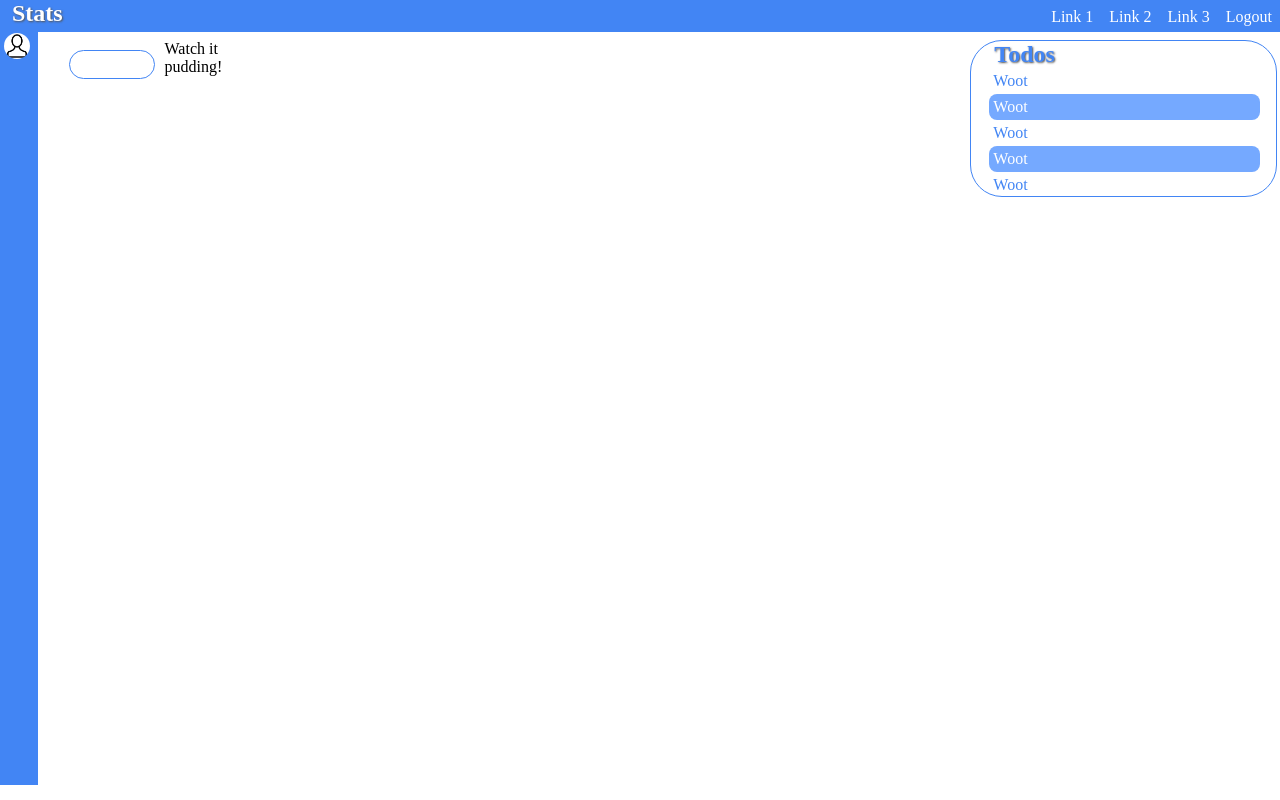
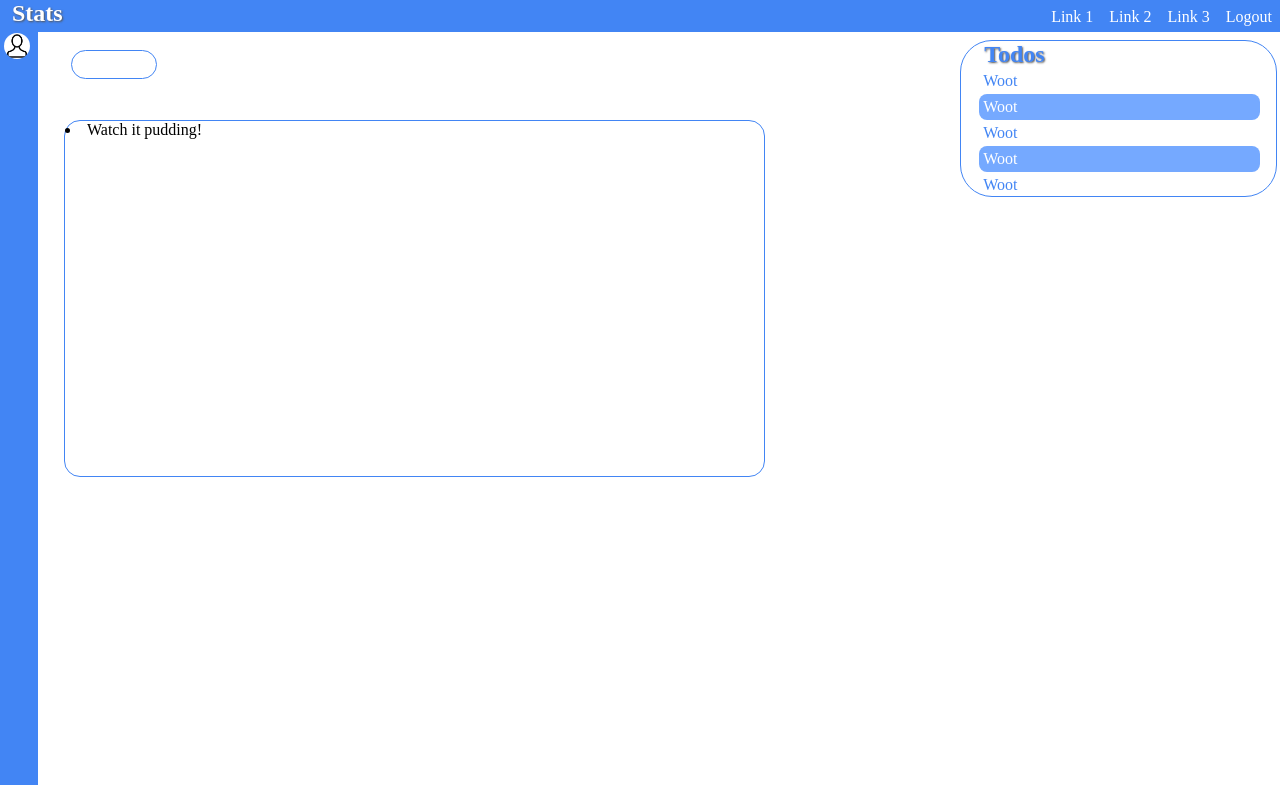
Before and after one commit to romcar/stats, a React app: page / in a window 1280 px wide. Built offline with nearby package versions, Linux system fonts and the light colour scheme.

Commit message:
Fix bug with input resizing. 	Other components do not glitch when the input is resizing anymore. Create basic reminders component

```diff
--- a/src/components/Input/Input.jsx
+++ b/src/components/Input/Input.jsx
@@ -1,11 +1,13 @@
-import React, { Fragment } from 'react'
+import React from 'react'
 import StyledInput from '../../styledComponents/StyledInput/StyledInput';
-import Button from '../Button/Button';
+import Wrapper from '../../styledComponents/StyledInput/Wrapper';
+
+// import Button from '../Button/Button';
 export default () => {
   return (
-    <Fragment>
+    <Wrapper>
       <StyledInput />
       {/* <Button type="submit" buttonText={'send'} /> */}
-    </Fragment>
+    </Wrapper>
   )
 }
--- a/src/components/Reminders/Reminders.jsx
+++ b/src/components/Reminders/Reminders.jsx
@@ -1,10 +1,11 @@
 import React from 'react'
+import StyledReminder from '../../styledComponents/StyledReminder/StyledReminder';
 
 const Reminders = () => {
   return (
-    <div>
+    <StyledReminder>
       Watch it pudding!
-    </div>
+    </StyledReminder>
   )
 }
 
--- a/src/styledComponents/StyledInput/StyledInput.js
+++ b/src/styledComponents/StyledInput/StyledInput.js
@@ -10,6 +10,7 @@ export default styled.textarea`
   border: 1px solid ${colors.background};
   overflow: hidden;
   transition: width 0.67s, height 0.3s;
+  position: absolute;
 
   ${'' /* Location of input area */}
   grid-row-start: 2;
--- /dev/null
+++ b/src/styledComponents/StyledInput/Wrapper.js
@@ -0,0 +1,12 @@
+import styled from 'styled-components';
+
+export default styled.div`
+  display: inline-block;
+  height: 4vh;
+  width: 22vh;
+  position: relative;
+  grid-row-start: 2;
+  grid-column-start: 2;
+  grid-row-end: 4;
+  grid-column-end: 7;
+`;
--- /dev/null
+++ b/src/styledComponents/StyledReminder/StyledReminder.js
@@ -0,0 +1,14 @@
+import styled from 'styled-components';
+import colors from '../index';
+
+export default styled.li`
+  border: 1px solid ${colors.background};
+  border-radius: 1em;
+
+  grid-row-start : 4;
+  grid-row-end : 13;
+  grid-column-start : 2;
+  grid-column-end : 13;
+
+
+`;
--- a/src/styledComponents/StyledTodo/StyledTodo.js
+++ b/src/styledComponents/StyledTodo/StyledTodo.js
@@ -2,7 +2,7 @@ import styled from 'styled-components';
 import colors from '../index';
 
 export default styled.ul`
-  min-width: 1vh;
+  min-width: 30vh;
   grid-row-start: 2;
   grid-row-end: 6;
   grid-column-start: 16;
```
